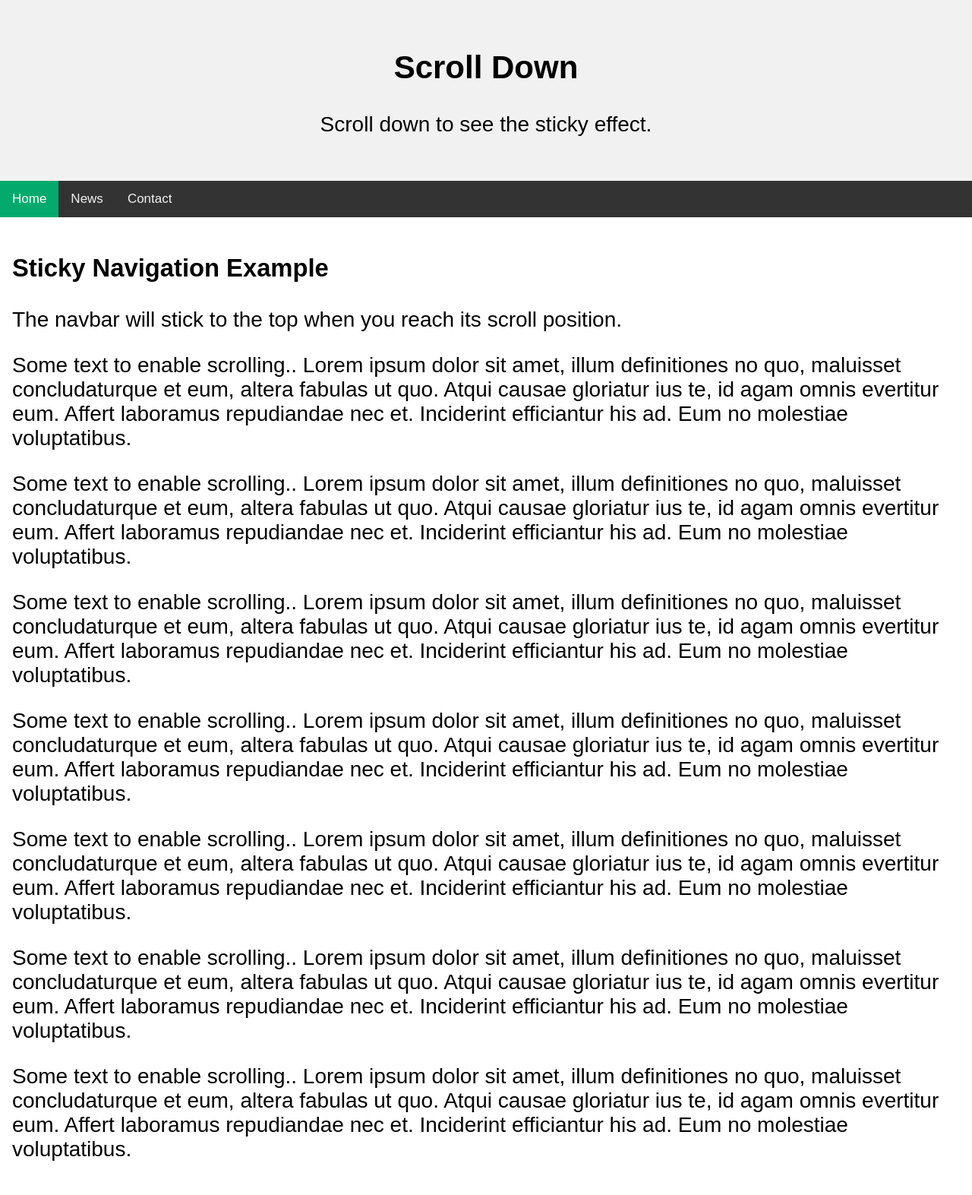
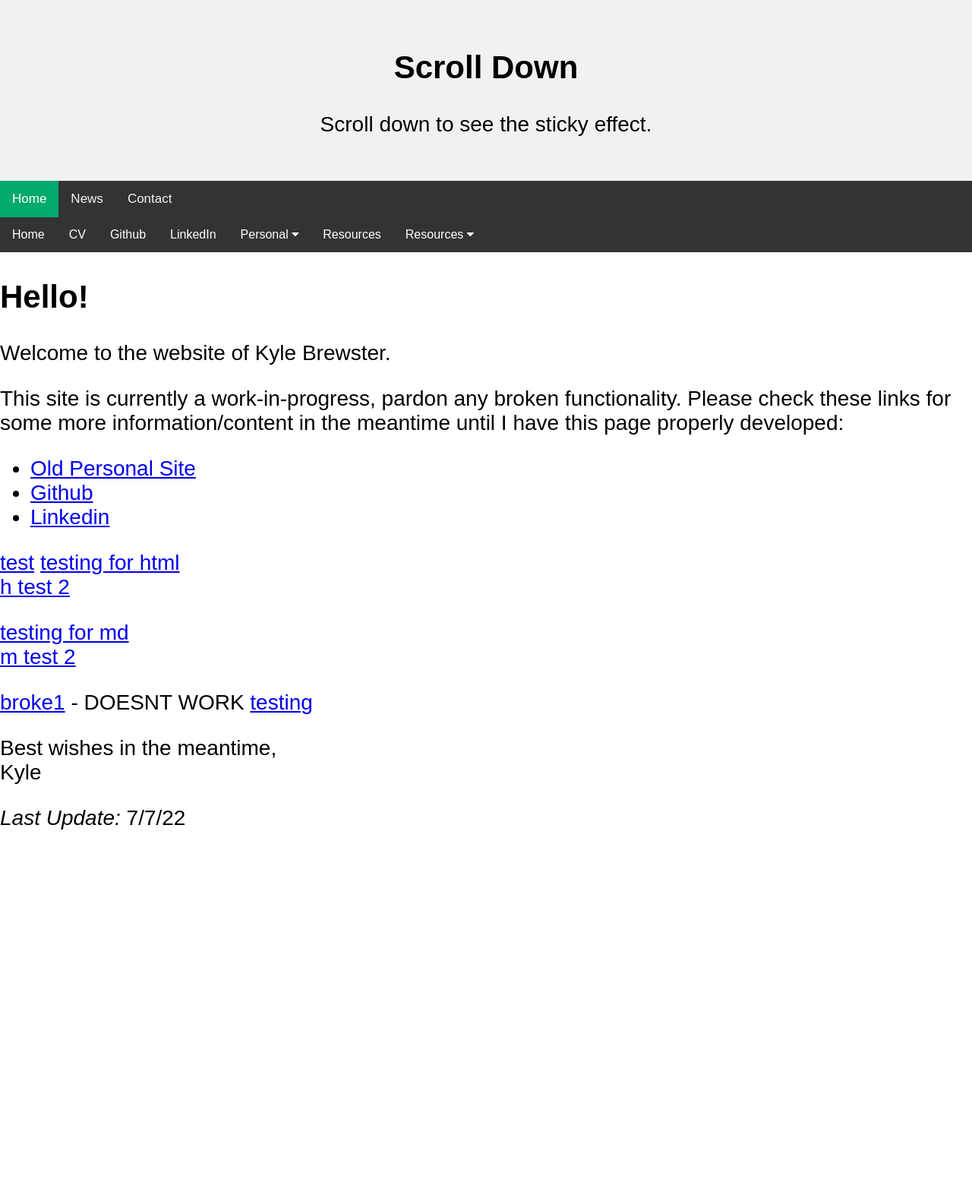
Before and after one commit to k-brew/personal-site, a Jekyll site: the page built from index.md, in a window 1280 px wide. Shown: the whole page at 76% size. Built offline with Jekyll 4.4.1, drawn with Linux system fonts in a browser that asks for light colours; nearby versions of some CDN libraries; after the commit the page ends 1121 px from its top, so only the background shows below that.

Commit message:
Update default.html

```diff
--- a/_layouts/default.html
+++ b/_layouts/default.html
@@ -68,17 +68,9 @@
   <a href="javascript:void(0)">Contact</a>
 </div>
 
-<div class="content">
-  <h3>Sticky Navigation Example</h3>
-  <p>The navbar will stick to the top when you reach its scroll position.</p>
-  <p>Some text to enable scrolling.. Lorem ipsum dolor sit amet, illum definitiones no quo, maluisset concludaturque et eum, altera fabulas ut quo. Atqui causae gloriatur ius te, id agam omnis evertitur eum. Affert laboramus repudiandae nec et. Inciderint efficiantur his ad. Eum no molestiae voluptatibus.</p>
-  <p>Some text to enable scrolling.. Lorem ipsum dolor sit amet, illum definitiones no quo, maluisset concludaturque et eum, altera fabulas ut quo. Atqui causae gloriatur ius te, id agam omnis evertitur eum. Affert laboramus repudiandae nec et. Inciderint efficiantur his ad. Eum no molestiae voluptatibus.</p>
-  <p>Some text to enable scrolling.. Lorem ipsum dolor sit amet, illum definitiones no quo, maluisset concludaturque et eum, altera fabulas ut quo. Atqui causae gloriatur ius te, id agam omnis evertitur eum. Affert laboramus repudiandae nec et. Inciderint efficiantur his ad. Eum no molestiae voluptatibus.</p>
-  <p>Some text to enable scrolling.. Lorem ipsum dolor sit amet, illum definitiones no quo, maluisset concludaturque et eum, altera fabulas ut quo. Atqui causae gloriatur ius te, id agam omnis evertitur eum. Affert laboramus repudiandae nec et. Inciderint efficiantur his ad. Eum no molestiae voluptatibus.</p>
-  <p>Some text to enable scrolling.. Lorem ipsum dolor sit amet, illum definitiones no quo, maluisset concludaturque et eum, altera fabulas ut quo. Atqui causae gloriatur ius te, id agam omnis evertitur eum. Affert laboramus repudiandae nec et. Inciderint efficiantur his ad. Eum no molestiae voluptatibus.</p>
-  <p>Some text to enable scrolling.. Lorem ipsum dolor sit amet, illum definitiones no quo, maluisset concludaturque et eum, altera fabulas ut quo. Atqui causae gloriatur ius te, id agam omnis evertitur eum. Affert laboramus repudiandae nec et. Inciderint efficiantur his ad. Eum no molestiae voluptatibus.</p>
-  <p>Some text to enable scrolling.. Lorem ipsum dolor sit amet, illum definitiones no quo, maluisset concludaturque et eum, altera fabulas ut quo. Atqui causae gloriatur ius te, id agam omnis evertitur eum. Affert laboramus repudiandae nec et. Inciderint efficiantur his ad. Eum no molestiae voluptatibus.</p>
-</div>
+<main id="content" class="main-content" role="main">
+      {{ content }}
+    </main>
 
 <script>
 window.onscroll = function() {myFunction()};
```
